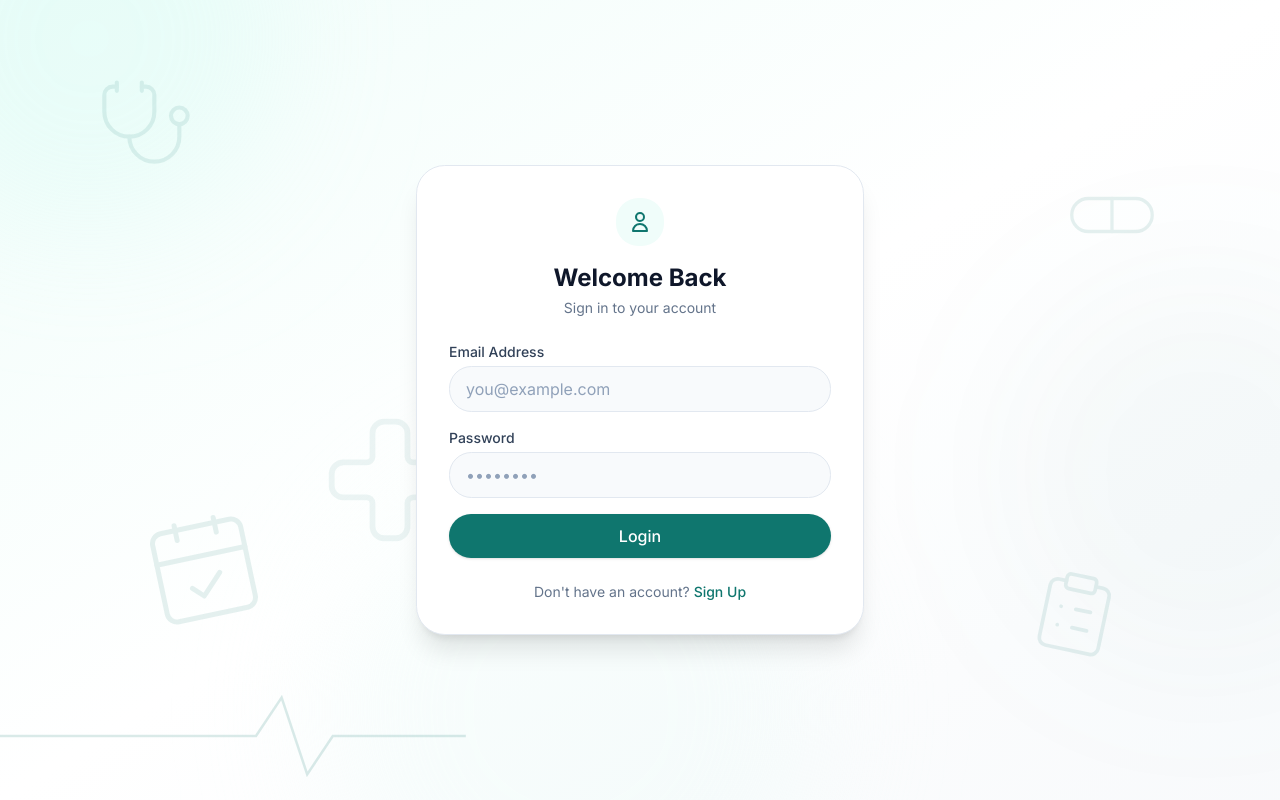
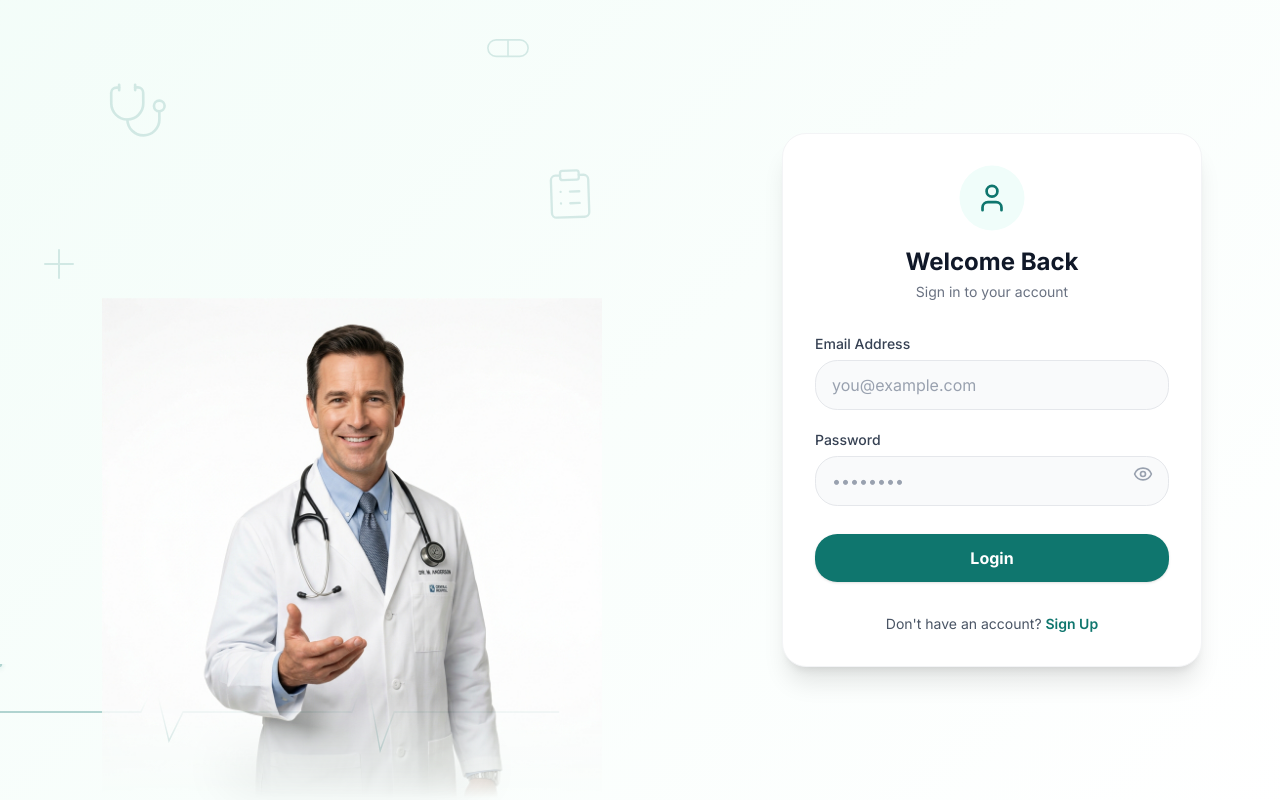
Before and after one commit to bnyashavanth-prog/Appointment-system, a Next.js app in the folder edoc-next/: page /login in a window 1280 px wide. Built offline with nearby package versions, Linux system fonts and the light colour scheme.

Commit message:
feat: complete overhaul of login page with split layout and doctor animations

```diff
--- a/edoc-next/app/login/SubmitButton.tsx
+++ b/edoc-next/app/login/SubmitButton.tsx
@@ -9,12 +9,16 @@ export function SubmitButton({ children }: { children: React.ReactNode }) {
     <button
       type="submit"
       disabled={pending}
-      className="w-full px-4 py-2.5 bg-primary text-white rounded-xl hover:bg-teal-700 transition-all duration-200 shadow-sm hover:shadow-md font-medium disabled:opacity-60 disabled:cursor-not-allowed flex items-center justify-center gap-2 cursor-pointer"
+      className="w-full px-4 py-3 bg-[#0F766E] text-white rounded-xl font-bold transition-all duration-200 shadow-sm hover:bg-[#0d645e] hover:-translate-y-[2px] hover:shadow-md active:scale-[0.97] disabled:opacity-80 disabled:cursor-not-allowed disabled:transform-none flex items-center justify-center gap-2"
     >
-      {pending && (
-        <div className="w-4 h-4 border-2 border-white border-t-transparent rounded-full animate-spin"></div>
+      {pending ? (
+        <svg className="animate-spin h-5 w-5 text-white" xmlns="http://www.w3.org/2000/svg" fill="none" viewBox="0 0 24 24">
+          <circle className="opacity-25" cx="12" cy="12" r="10" stroke="currentColor" strokeWidth="4"></circle>
+          <path className="opacity-75" fill="currentColor" d="M4 12a8 8 0 018-8V0C5.373 0 0 5.373 0 12h4zm2 5.291A7.962 7.962 0 014 12H0c0 3.042 1.135 5.824 3 7.938l3-2.647z"></path>
+        </svg>
+      ) : (
+        children
       )}
-      {pending ? "Logging in..." : children}
     </button>
   )
 }
--- /dev/null
+++ b/edoc-next/app/login/login.module.css
@@ -0,0 +1,28 @@
+.shake {
+  animation: shakeError 0.4s cubic-bezier(0.36, 0.07, 0.19, 0.97) both;
+}
+
+@keyframes shakeError {
+  0%, 100% { transform: translateX(0); }
+  20% { transform: translateX(-8px); }
+  40% { transform: translateX(8px); }
+  60% { transform: translateX(-6px); }
+  80% { transform: translateX(6px); }
+}
+
+.gradientBg {
+  background: linear-gradient(135deg, #E8FBF3 0%, #FFFFFF 100%);
+  background-size: 200% 200%;
+  animation: breathe 10s ease-in-out infinite;
+}
+
+@keyframes breathe {
+  0%, 100% { background-position: 0% 0%; }
+  50% { background-position: 100% 100%; }
+}
+
+@media (prefers-reduced-motion: reduce) {
+  .shake, .gradientBg {
+    animation: none;
+  }
+}
--- a/edoc-next/app/login/page.tsx
+++ b/edoc-next/app/login/page.tsx
@@ -1,67 +1,248 @@
 "use client"
 
+import { useState } from "react"
 import { SubmitButton } from "./SubmitButton"
 import { loginAction } from "./actions"
-import { useState } from "react"
-import { LoginBackground } from "@/components/auth/LoginBackground"
+import { m, LazyMotion, domAnimation, useReducedMotion } from "framer-motion"
+import { Stethoscope, Plus, CalendarCheck, ClipboardList, Pill, Eye, EyeOff, User } from "lucide-react"
+import Image from "next/image"
+import Link from "next/link"
+import styles from "./login.module.css"
 
 export default function LoginPage() {
   const [error, setError] = useState<string | null>(null)
+  const [showPassword, setShowPassword] = useState(false)
+  const [isShaking, setIsShaking] = useState(false)
+  const shouldReduceMotion = useReducedMotion()
 
   return (
-    <div className="relative flex min-h-screen items-center justify-center overflow-hidden">
-      <LoginBackground />
-      <div className="relative z-10 w-full max-w-md p-8 space-y-6 bg-white rounded-2xl shadow-xl border border-border animate-fade-in-up">
-        <div className="text-center">
-          <div className="inline-flex items-center justify-center w-12 h-12 bg-teal-50 rounded-xl mb-4">
-            <svg className="w-6 h-6 text-primary" fill="none" viewBox="0 0 24 24" stroke="currentColor">
-              <path strokeLinecap="round" strokeLinejoin="round" strokeWidth={2} d="M16 7a4 4 0 11-8 0 4 4 0 018 0zM12 14a7 7 0 00-7 7h14a7 7 0 00-7-7z" />
+    <LazyMotion features={domAnimation}>
+      <div className={`min-h-screen flex flex-col md:flex-row overflow-hidden ${styles.gradientBg}`}>
+
+        {/* LEFT PANEL: Background Scene & Doctor */}
+        <div className="relative w-full md:w-[55%] h-[35vh] md:h-screen flex-shrink-0 flex items-end justify-center overflow-hidden">
+
+          {/* Heartbeat EKG Line */}
+          <div className="absolute bottom-10 left-0 w-full h-24 opacity-30 z-0">
+            <svg preserveAspectRatio="none" viewBox="0 0 1000 100" className="w-full h-full" fill="none">
+              <m.path
+                d="M0,50 L200,50 L220,20 L240,80 L260,50 L500,50 L520,10 L540,90 L560,50 L1000,50"
+                stroke="#0F766E"
+                strokeWidth="2"
+                initial={shouldReduceMotion ? { pathLength: 1 } : { pathLength: 0 }}
+                animate={shouldReduceMotion ? { pathLength: 1 } : { pathLength: 1 }}
+                transition={{ duration: 3, ease: "linear", repeat: Infinity }}
+              />
+              {!shouldReduceMotion && (
+                <m.circle
+                  r="3"
+                  fill="#0F766E"
+                  className="drop-shadow-[0_0_4px_rgba(15,118,110,0.8)]"
+                  initial={{ opacity: 0 }}
+                  animate={{ opacity: 1 }}
+                >
+                  <animateMotion
+                    dur="3s"
+                    repeatCount="indefinite"
+                    path="M0,50 L200,50 L220,20 L240,80 L260,50 L500,50 L520,10 L540,90 L560,50 L1000,50"
+                  />
+                </m.circle>
+              )}
             </svg>
           </div>
-          <h1 className="text-2xl font-bold text-foreground">Welcome Back</h1>
-          <p className="mt-1 text-sm text-muted-foreground">Sign in to your account</p>
+
+          {/* Floating Icons */}
+          {!shouldReduceMotion && (
+            <>
+              <m.div
+                animate={{ y: [0, -10, 0], rotate: [0, 3, -3, 0] }}
+                transition={{ duration: 6, repeat: Infinity, ease: "easeInOut" }}
+                className="absolute top-[10%] left-[15%] text-[#0F766E] opacity-15"
+              >
+                <Stethoscope size={64} strokeWidth={1} />
+              </m.div>
+
+              <m.div
+                animate={{ y: [0, 8, 0], opacity: [0.15, 0.25, 0.15] }}
+                transition={{ duration: 5, repeat: Infinity, ease: "easeInOut", delay: 0.5 }}
+                className="absolute top-[30%] left-[5%] text-[#0F766E]"
+              >
+                <Plus size={48} strokeWidth={1} />
+              </m.div>
+
+              <m.div
+                animate={{ y: [0, -6, 0] }}
+                transition={{ duration: 4.5, repeat: Infinity, ease: "easeInOut", delay: 1 }}
+                className="absolute bottom-[25%] left-[20%] text-[#0F766E] opacity-15"
+              >
+                <CalendarCheck size={72} strokeWidth={1} />
+              </m.div>
+
+              <m.div
+                animate={{ y: [0, 10, 0], rotate: [0, 2, -2, 0] }}
+                transition={{ duration: 5.5, repeat: Infinity, ease: "easeInOut", delay: 1.5 }}
+                className="absolute top-[20%] right-[15%] text-[#0F766E] opacity-15 hidden md:block"
+              >
+                <ClipboardList size={56} strokeWidth={1} />
+              </m.div>
+
+              <m.div
+                animate={{ y: [0, -12, 0] }}
+                transition={{ duration: 6.5, repeat: Infinity, ease: "easeInOut", delay: 2 }}
+                className="absolute top-[5%] right-[25%] text-[#0F766E] opacity-15 hidden md:block"
+              >
+                <Pill size={40} strokeWidth={1} className="rotate-45" />
+              </m.div>
+            </>
+          )}
+
+          {shouldReduceMotion && (
+            <>
+              <div className="absolute top-[10%] left-[15%] text-[#0F766E] opacity-15"><Stethoscope size={64} strokeWidth={1} /></div>
+              <div className="absolute top-[30%] left-[5%] text-[#0F766E] opacity-15"><Plus size={48} strokeWidth={1} /></div>
+              <div className="absolute bottom-[25%] left-[20%] text-[#0F766E] opacity-15"><CalendarCheck size={72} strokeWidth={1} /></div>
+            </>
+          )}
+
+          {/* Doctor Photo */}
+          <div className="relative w-full max-w-[500px] h-full flex items-end justify-center z-10">
+            {/* Floor Shadow */}
+            <m.div
+              initial={shouldReduceMotion ? { opacity: 0.25 } : { opacity: 0.1 }}
+              animate={shouldReduceMotion ? { opacity: 0.25 } : { opacity: 0.25 }}
+              transition={{ delay: 0.2, duration: 0.9 }}
+              className="absolute bottom-4 left-1/2 -translate-x-1/2 w-64 h-8 bg-black/40 blur-xl rounded-full"
+            />
+
+            <m.div
+              initial={shouldReduceMotion ? { x: 0, opacity: 1, scale: 1 } : { x: -120, opacity: 0, scale: 0.92 }}
+              animate={shouldReduceMotion ? { x: 0, opacity: 1, scale: 1 } : {
+                x: 0,
+                opacity: 1,
+                scale: [0.92, 1, 1.02, 1],
+                y: [15, -5, 0]
+              }}
+              transition={{
+                duration: 1.1,
+                ease: [0.16, 1, 0.3, 1],
+                delay: 0.2,
+                times: [0, 0.7, 0.9, 1]
+              }}
+              className="w-full h-[120%] md:h-[85%] relative flex justify-center items-end"
+              onAnimationComplete={(def) => {
+                // Trigger idle float after entrance
+              }}
+            >
+              <m.div
+                animate={shouldReduceMotion ? {} : { y: [0, -8, 0] }}
+                transition={{ duration: 5, repeat: Infinity, ease: "easeInOut", delay: 1.3 }}
+                className="w-full h-full relative"
+                style={{
+                  maskImage: "linear-gradient(to top, transparent 0%, black 15%, black 100%)",
+                  WebkitMaskImage: "linear-gradient(to top, transparent 0%, black 15%, black 100%)"
+                }}
+              >
+                <Image
+                  src="/images/doctor.jpg"
+                  alt="Doctor welcoming you"
+                  fill
+                  className="object-contain object-bottom mix-blend-multiply"
+                  priority
+                />
+              </m.div>
+            </m.div>
+          </div>
+        </div>
+
+        {/* RIGHT PANEL: Login Card */}
+        <div className="relative w-full md:w-[45%] min-h-[65vh] md:h-screen flex items-center justify-center p-6 z-20">
+          <m.div
+            initial={shouldReduceMotion ? { opacity: 1, y: 0 } : { opacity: 0, y: 20 }}
+            animate={{ opacity: 1, y: 0 }}
+            transition={{ duration: 0.7, ease: "easeOut", delay: shouldReduceMotion ? 0 : 0.6 }}
+            className={`w-full max-w-[420px] bg-white rounded-[24px] shadow-xl border border-gray-100 p-8 ${isShaking && !shouldReduceMotion ? styles.shake : ""}`}
+            onAnimationEnd={() => setIsShaking(false)}
+          >
+            <div className="flex flex-col items-center mb-8">
+              <m.div
+                animate={shouldReduceMotion ? {} : { scale: [1, 1.05, 1] }}
+                transition={{ duration: 2.5, repeat: Infinity, ease: "easeInOut" }}
+                className="w-16 h-16 bg-teal-50 rounded-full flex items-center justify-center mb-4"
+              >
+                <User size={32} className="text-[#0F766E]" />
+              </m.div>
+              <h1 className="text-2xl font-bold text-gray-900">Welcome Back</h1>
+              <p className="text-sm text-gray-500 mt-1">Sign in to your account</p>
             </div>
 
             {error && (
-          <div className="p-3 text-sm text-red-700 bg-red-50 rounded-xl border border-red-200">
+              <div className="mb-6 p-3 text-sm text-red-600 bg-red-50 rounded-xl border border-red-100 text-center font-medium">
                 {error}
               </div>
             )}
 
-        <form action={async (formData) => {
+            <form
+              action={async (formData) => {
                 setError(null)
                 const result = await loginAction(formData)
                 if (result?.error) {
                   setError(result.error)
+                  setIsShaking(true)
                 }
-        }} className="space-y-4">
-          <div>
-            <label className="block text-sm font-medium text-slate-700">Email Address</label>
+              }}
+              className="space-y-5"
+            >
+              <div className="group">
+                <label className="block text-sm font-medium text-gray-700 mb-1.5 group-focus-within:text-[#0F766E] transition-colors">
+                  Email Address
+                </label>
                 <input
                   name="email"
                   type="email"
                   required
-              className="w-full px-4 py-2.5 mt-1 bg-slate-50 border border-border rounded-xl text-foreground placeholder:text-slate-400 focus:outline-none focus:border-primary focus:ring-2 focus:ring-primary/20 transition-all duration-200"
+                  className={`w-full px-4 py-3 bg-gray-50 border rounded-xl text-gray-900 placeholder:text-gray-400 focus:outline-none focus:ring-4 focus:ring-teal-500/10 transition-all duration-200 ${error ? 'border-red-300 focus:border-red-500' : 'border-gray-200 focus:border-[#0F766E]'}`}
                   placeholder="you@example.com"
                 />
               </div>
-          <div>
-            <label className="block text-sm font-medium text-slate-700">Password</label>
+
+              <div className="group relative">
+                <label className="block text-sm font-medium text-gray-700 mb-1.5 group-focus-within:text-[#0F766E] transition-colors">
+                  Password
+                </label>
                 <input
                   name="password"
-              type="password"
+                  type={showPassword ? "text" : "password"}
                   required
-              className="w-full px-4 py-2.5 mt-1 bg-slate-50 border border-border rounded-xl text-foreground placeholder:text-slate-400 focus:outline-none focus:border-primary focus:ring-2 focus:ring-primary/20 transition-all duration-200"
+                  className={`w-full px-4 py-3 bg-gray-50 border rounded-xl text-gray-900 placeholder:text-gray-400 focus:outline-none focus:ring-4 focus:ring-teal-500/10 transition-all duration-200 pr-12 ${error ? 'border-red-300 focus:border-red-500' : 'border-gray-200 focus:border-[#0F766E]'}`}
                   placeholder="••••••••"
                 />
+                <button
+                  type="button"
+                  onClick={() => setShowPassword(!showPassword)}
+                  aria-label={showPassword ? "Hide password" : "Show password"}
+                  className="absolute right-4 top-[34px] text-gray-400 hover:text-gray-600 transition-colors"
+                >
+                  <m.div initial={false} animate={{ opacity: 1 }} transition={{ duration: 0.15 }}>
+                    {showPassword ? <EyeOff size={20} /> : <Eye size={20} />}
+                  </m.div>
+                </button>
               </div>
+
+              <div className="pt-2">
                 <SubmitButton>Login</SubmitButton>
+              </div>
             </form>
 
-        <div className="text-center text-sm text-muted-foreground">
-          Don't have an account? <a href="/signup" className="text-primary font-medium hover:underline">Sign Up</a>
+            <div className="mt-8 text-center text-sm text-gray-600">
+              Don't have an account?{" "}
+              <Link href="/signup" className="text-[#0F766E] font-semibold hover:underline underline-offset-4 decoration-2">
+                Sign Up
+              </Link>
             </div>
+          </m.div>
         </div>
+
       </div>
+    </LazyMotion>
   )
 }
```
Also changed, not shown: edoc-next/public/images/doctor.jpg (added). Lines whose indentation alone changed are shown as unchanged.
